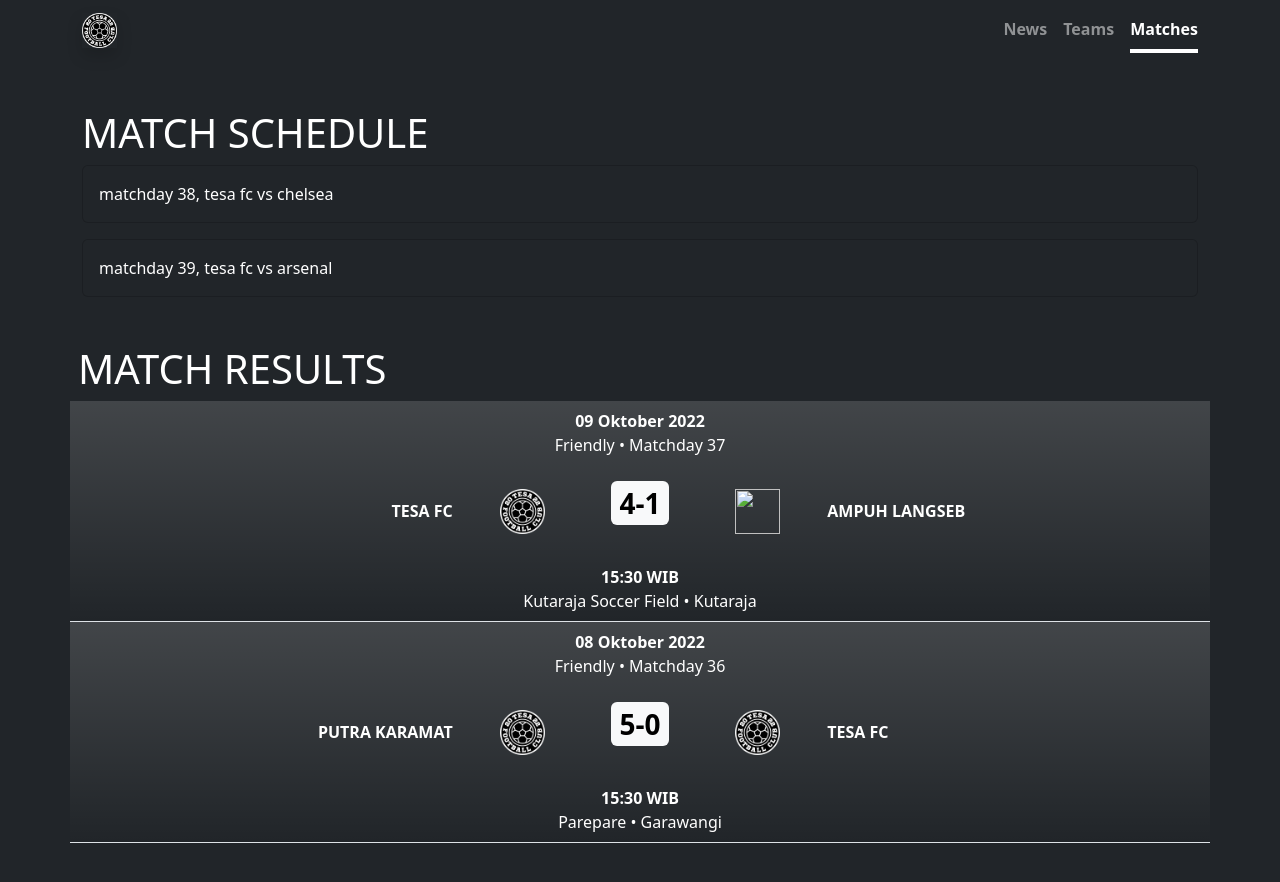
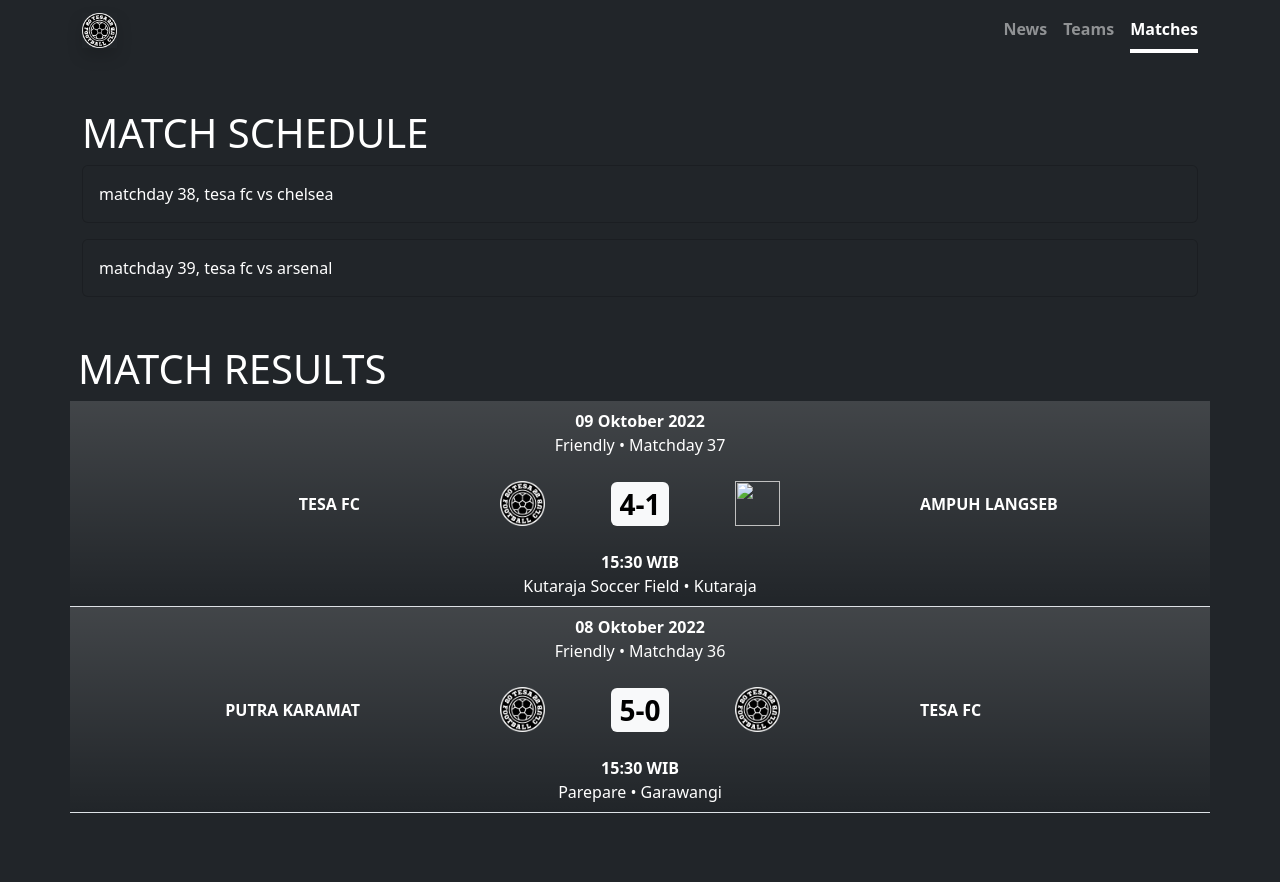
Before and after one commit to tesafc/tesafc.github.io, a Jekyll site: the page built from matches.html, in a window 1280 px wide. Shown: the top 882 px of the page. Built offline with Jekyll 4.4.1, drawn with Linux system fonts in a browser that asks for light colours.

Commit message:
Update matches.html

```diff
--- a/matches.html
+++ b/matches.html
@@ -32,19 +32,19 @@
           </div>
           <div class="card-body">
             <div class="row g-1">
-              <div class="col-4 d-flex justify-content-end align-items-center">
+              <div class="col-3 d-flex justify-content-end align-items-center">
                 <p class="card-text text-end text-uppercase fw-bolder">{{ match.home-team.name }}</p>
               </div>
-              <div class="col-1 d-flex justify-content-end align-items-center">
+              <div class="col-2 d-flex justify-content-end align-items-center">
                 <img src="{% if match.home-team.logo %}{{ match.home-team.logo | relative_url }}{% else %}{{ assets/img/logo/logo-blank.png | relative_url }}{% endif %}" alt="" class="text-end" width="45" height="45">
               </div>
               <div class="col-2 d-flex justify-content-center align-items-center">
-                <p class="badge text-center text-bg-light fs-3 fw-bolder p-2">{{ match.result.score }}</p>
+                <p class="badge text-center text-bg-light fs-3 fw-bolder p-2 mb-0">{{ match.result.score }}</p>
               </div>
-              <div class="col-1 d-flex justify-content-start align-items-center">
+              <div class="col-2 d-flex justify-content-start align-items-center">
                 <img src="{% if match.away-team.logo %}{{ match.away-team.logo | relative_url }}{% else %}{{ assets/img/logo/logo-blank.png | relative_url }}{% endif %}" alt="" class="text-start" width="45" height="45">
               </div>
-              <div class="col-4 d-flex justify-content-start align-items-center">
+              <div class="col-3 d-flex justify-content-start align-items-center">
                 <p class="card-text text-start text-uppercase fw-bolder">{{ match.away-team.name }}</p>
               </div>
             </div>
```
